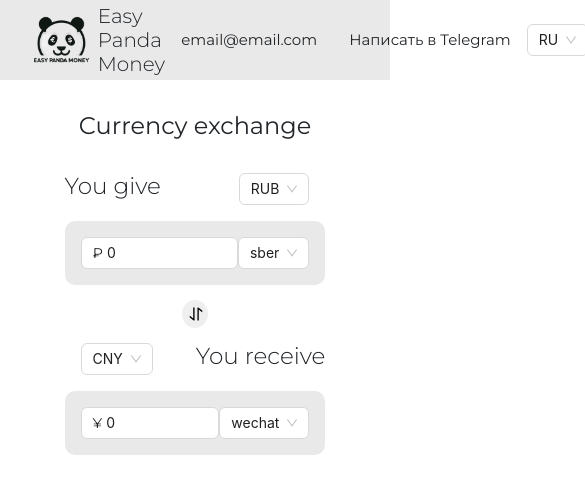
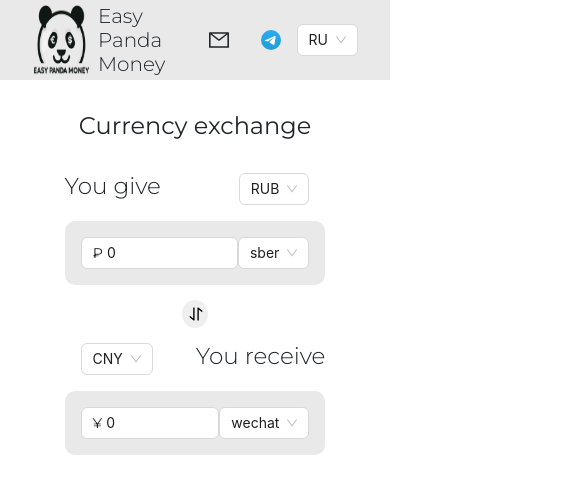
Before and after one commit to senak322/easypanda, a React (Create React App) app: page / in a window 390 px wide. Shown: the top 494 px of the page, 585 px wide, since content can reach past the window. Built offline with nearby package versions, Linux system fonts and the light colour scheme.

Commit message:
add adaptive and icons

```diff
--- a/src/Currency/Currency.jsx
+++ b/src/Currency/Currency.jsx
@@ -3,6 +3,7 @@
 import CurrencyTitle from "../CurrencyTitle/CurrencyTitle";
 import CurrencySelect from "../CurrencySelect/CurrencySelect";
 import { Select, Input } from "antd";
+import { useWindowWidth } from "../hooks/useWindowWidth";
 
 function Currency({
   title,
@@ -18,6 +19,7 @@
 }) {
   const [correctBanks, setCorrectBanks] = useState([]);
   const allCurrencies = ["RUB", "CNY", "IDR", "GEL"];
+  const windowWidth = useWindowWidth();
 
   const chooseBanksForCountry = useCallback(() => {
     if (selectedCurrency === "RUB") {
@@ -69,7 +71,7 @@
               disabledCurrency={disabledCurrency}
             />
           </>
-        ) : (
+        ) : windowWidth <= 700 ? (
           <>
             <CurrencySelect
               selectedCurrency={selectedCurrency}
@@ -79,6 +81,16 @@
             />
             <CurrencyTitle title={title} />
           </>
+        ) : (
+          <>
+            <CurrencyTitle title={title} />
+            <CurrencySelect
+              selectedCurrency={selectedCurrency}
+              onCurrencyChange={onCurrencyChange}
+              allCurrencies={allCurrencies}
+              disabledCurrency={disabledCurrency}
+            />
+          </>
         )}
       </div>
       <div className="d-flex justify-content-between p-3 currency__container">
@@ -86,7 +98,17 @@
           type="number"
           value={sum}
           onChange={(e) => changeSum(e.target.value)}
-          prefix={selectedCurrency === "RUB" ? "₽" : selectedCurrency === "CNY" ? "¥" : selectedCurrency === "IDR" ? "Rp" : selectedCurrency === "GEL" ? "₾" : ""}
+          prefix={
+            selectedCurrency === "RUB"
+              ? "₽"
+              : selectedCurrency === "CNY"
+              ? "¥"
+              : selectedCurrency === "IDR"
+              ? "Rp"
+              : selectedCurrency === "GEL"
+              ? "₾"
+              : ""
+          }
         />
         <Select
           value={selectedBank}
--- a/src/Header/Header.css
+++ b/src/Header/Header.css
@@ -4,6 +4,7 @@
   background-color: #e9e9e9;
   padding: 1rem 2rem;
   max-height: 5rem;
+  align-items: center;
 }
 
 .header__wrapper {
@@ -39,8 +40,19 @@
 .header__contact {
   padding: 1rem;
   width: max-content;
+  display: flex;
+  align-items: center;
 }
 
+.header__contact_tg-img {
+  width: 20px;
+  height: 20px;
+}
+
+.header__contact_tg-img svg {
+  width: 100%;
+  height: 100%;
+}
 
 @media screen and (max-width: 856px) {
   .header__title {
@@ -48,6 +60,6 @@
   }
 
   .header__contact {
-    font-size: 15px;
+    font-size: 13px;
   }
 }
--- a/src/Header/Header.jsx
+++ b/src/Header/Header.jsx
@@ -1,8 +1,13 @@
 import "./Header.css";
 import logo from "../images/panda.png";
 import { Select } from "antd";
+import { MailOutlined } from "@ant-design/icons";
+import { useWindowWidth } from "../hooks/useWindowWidth";
+import tg from "../images/tg.svg"
 
 function Header() {
+  const windowWidth = useWindowWidth();
+
   return (
     <>
       <header className="header">
@@ -12,8 +17,20 @@
         </div>
         <div className="header__container">
           <ul className="header__list">
-            <li className="header__contact">email@email.com</li>
-            <li className="header__contact">Написать в Telegram</li>
+            {windowWidth <= 700 ? (
+              <li className="header__contact">
+                <MailOutlined className="header__contact_tg-img"/>
+              </li>
+            ) : (
+              <li className="header__contact">email@email.com</li>
+            )}
+            {windowWidth <= 700 ? (
+              <li className="header__contact">
+                <img className="header__contact_tg-img" src={tg} alt="Написать в Telegram"/>
+              </li>
+            ) : (
+              <li className="header__contact">Написать в Telegram</li>
+            )}
           </ul>
           <Select
             defaultValue={"ru"}
--- /dev/null
+++ b/src/hooks/useWindowWidth.js
@@ -0,0 +1,18 @@
+import { useState, useEffect } from "react";
+
+export const useWindowWidth = () => {
+  const [windowWidth, setWindowWidth] = useState(window.innerWidth);
+
+  useEffect(() => {
+    const handleResize = () => {
+      setWindowWidth(window.innerWidth);
+    };
+
+    window.addEventListener("resize", handleResize);
+
+    // Очистка подписки
+    return () => window.removeEventListener("resize", handleResize);
+  }, []);
+
+  return windowWidth;
+};
```
Also changed, not shown: src/images/tg.svg (added).
